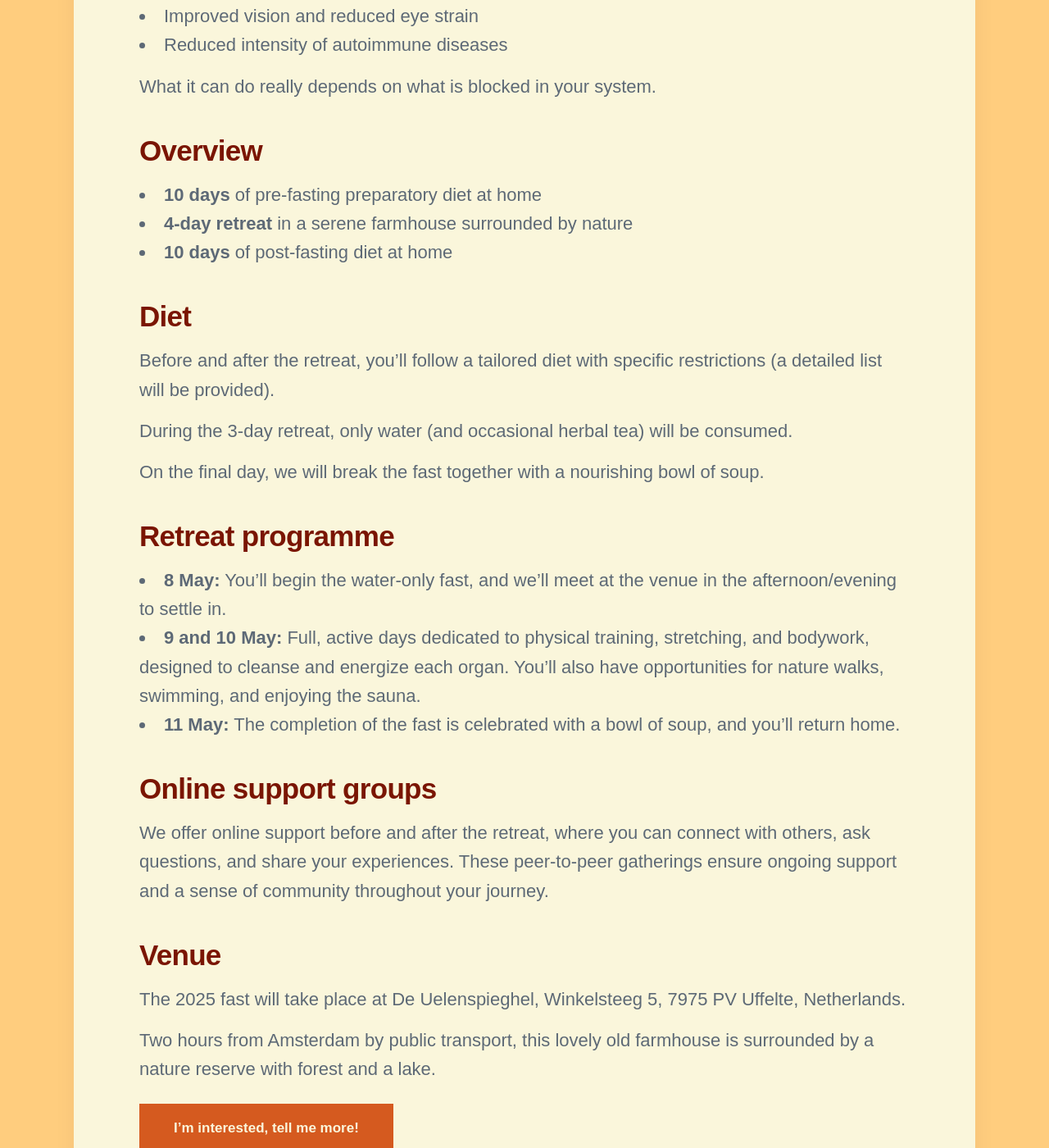
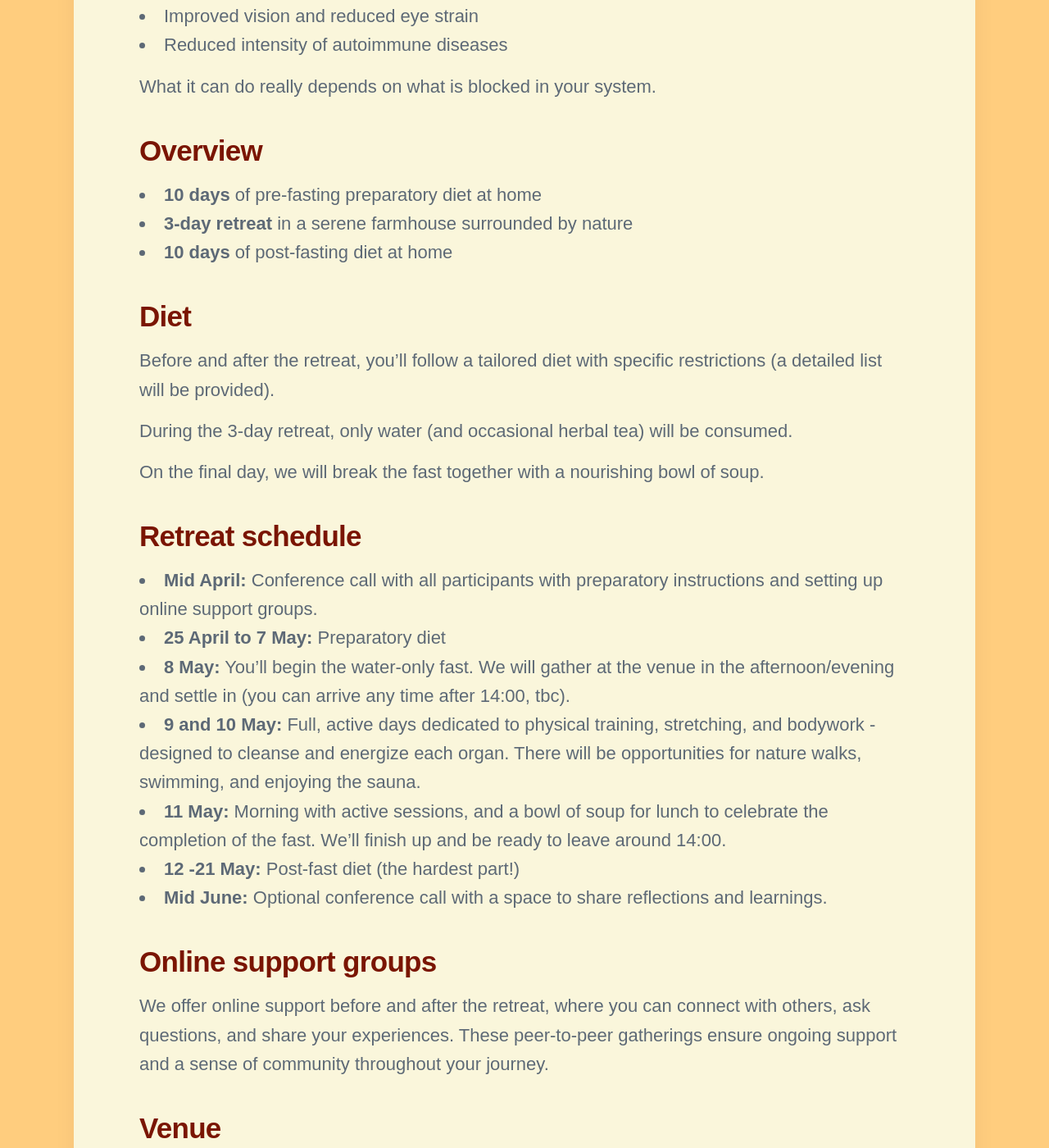
Before and after one commit to threekeytherapy/threekeytherapy.com, a Jekyll site: the page built from _workshops/fast-retreat.md, in a window 1280 px wide and 1400 px high, scrolled down 2587 px. Shown: the whole window at 82% size. Built offline with Jekyll 4.4.1, drawn with Linux system fonts in a browser that asks for light colours; nearby versions of some CDN libraries; some web fonts are replaced; some of the changed text lies outside the part shown.

Commit message:
add more details to schedule

```diff
--- a/_workshops/fast-retreat.md
+++ b/_workshops/fast-retreat.md
@@ -50,7 +50,7 @@ What it can do really depends on what is blocked in your system.
 ## Overview
 
 - **10 days** of pre-fasting preparatory diet at home
-- **4-day retreat** in a serene farmhouse surrounded by nature
+- **3-day retreat** in a serene farmhouse surrounded by nature
 - **10 days** of post-fasting diet at home
 
 ## Diet
@@ -61,15 +61,20 @@ During the 3-day retreat, only water (and occasional herbal tea) will be consume
 
 On the final day, we will break the fast together with a nourishing bowl of soup.
 
-## Retreat programme
+## Retreat schedule
 
-- **8 May:** You'll begin the water-only fast, and we'll meet at the venue in the afternoon/evening to settle in.
-- **9 and 10 May:** Full, active days dedicated to physical training, stretching, and bodywork, designed to cleanse and energize each organ. You'll also have opportunities for nature walks, swimming, and enjoying the sauna.
-- **11 May:** The completion of the fast is celebrated with a bowl of soup, and you'll return home.
+- **Mid April:** Conference call with all participants with preparatory instructions and setting up online support groups.
+- **25 April to 7 May:** Preparatory diet
+- **8 May:** You'll begin the water-only fast. We will gather at the venue in the afternoon/evening and settle in (you can arrive any time after 14:00, tbc).
+- **9 and 10 May:** Full, active days dedicated to physical training, stretching, and bodywork - designed to cleanse and energize each organ. There will be opportunities for nature walks, swimming, and enjoying the sauna.
+- **11 May:** Morning with active sessions, and a bowl of soup for lunch to celebrate the completion of the fast. We'll finish up and be ready to leave around 14:00.
+- **12 -21 May:** Post-fast diet  (the hardest part!)
+- **Mid June:** Optional conference call with a space to share reflections and learnings.
 
 ## Online support groups
 
-We offer online support before and after the retreat, where you can connect with others, ask questions, and share your experiences. These peer-to-peer gatherings ensure ongoing support and a sense of community throughout your journey.
+We offer online support before and after the retreat, where you can connect with others, ask questions, and share your experiences.
+These peer-to-peer gatherings ensure ongoing support and a sense of community throughout your journey.
 
 ## Venue
 
```
Also changed, not shown: other parts of _workshops/fast-retreat.md (+1 -1 lines).
